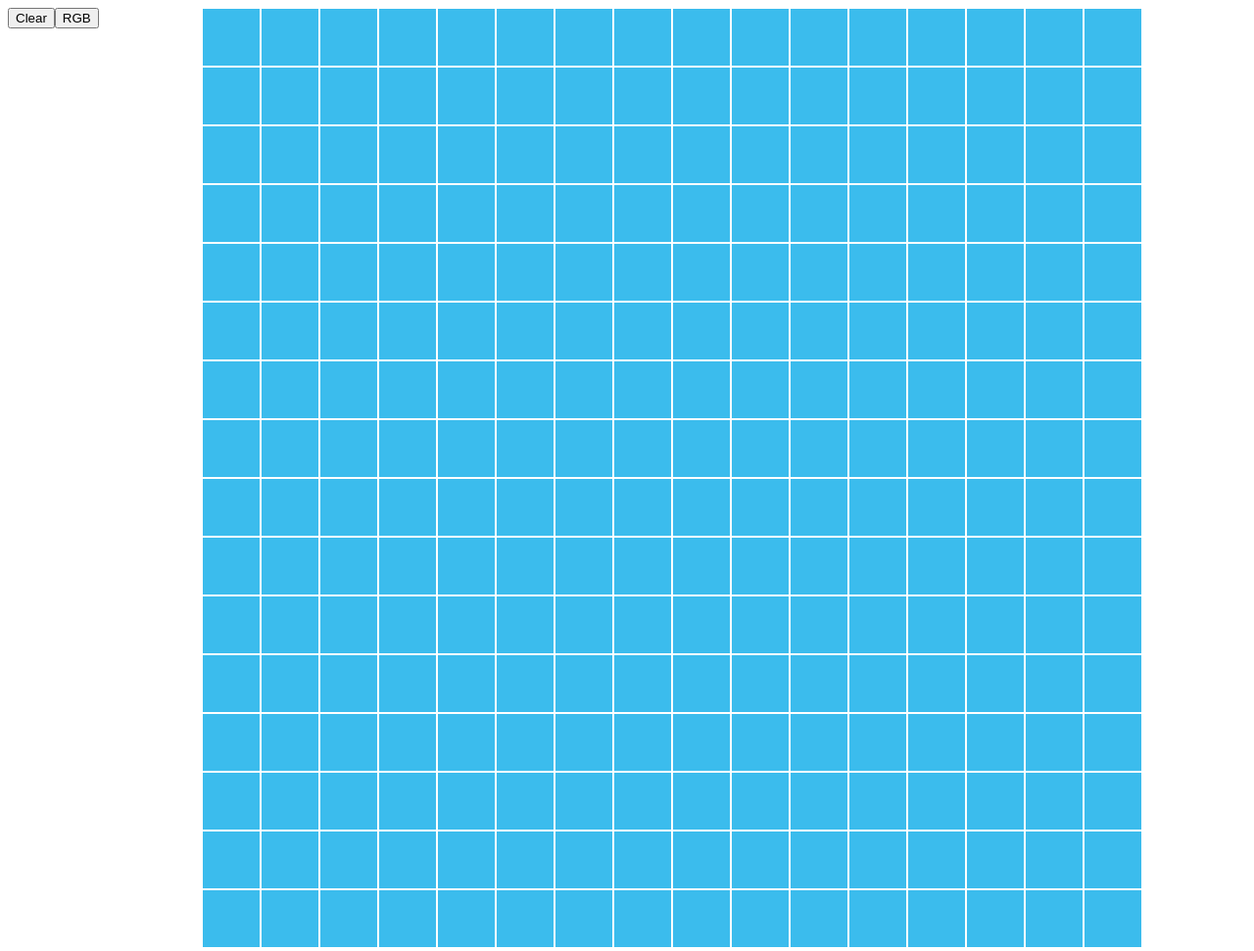
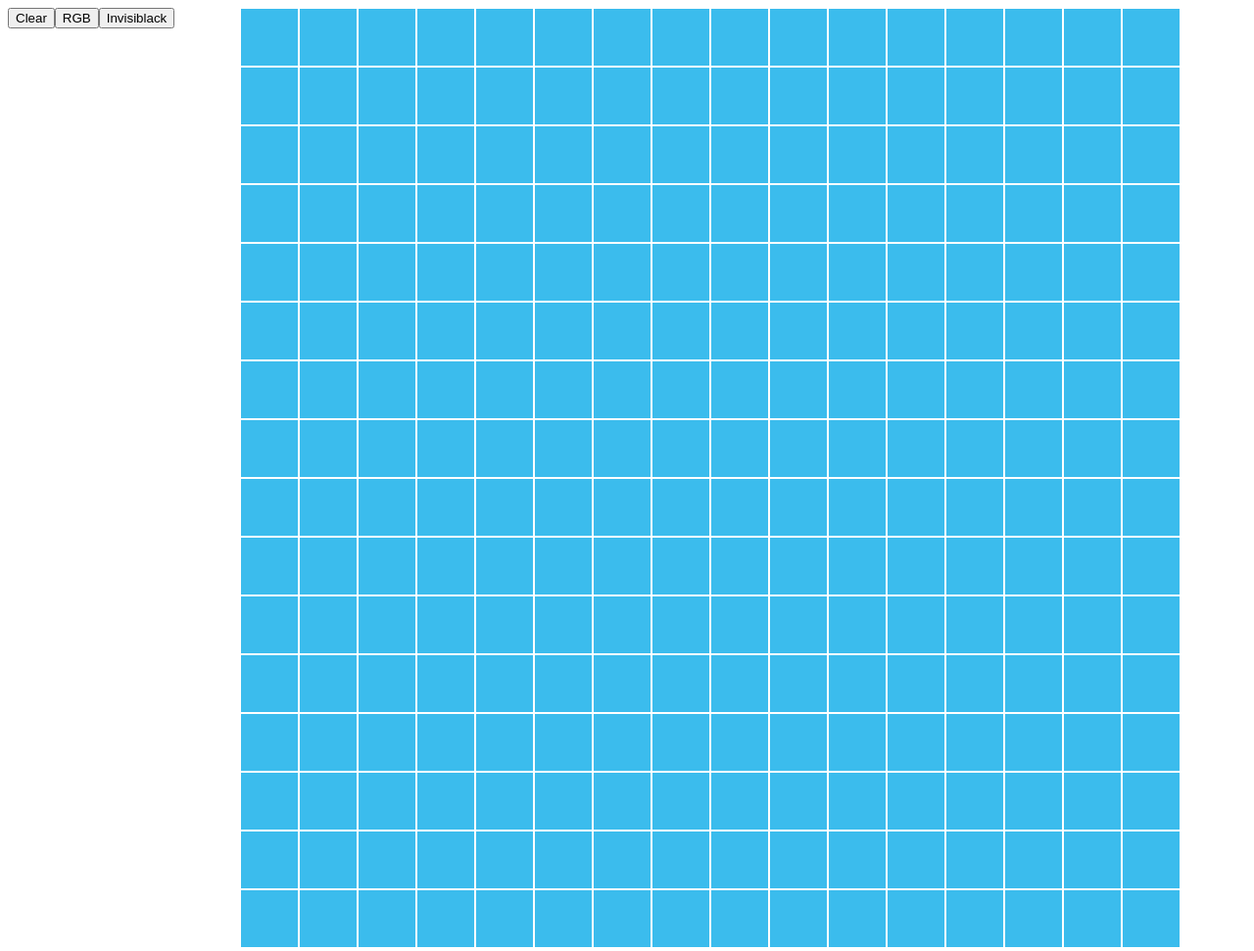
Before and after one commit to jamieevans96/Etch-a-Sketch, a plain HTML site: page EaS.html in a window 1280 px wide. Shown: the whole page at 98% size. Drawn offline with Linux system fonts and the light colour scheme.

Commit message:
ADDED THIRD OPTION

```diff
--- a/EaS.html
+++ b/EaS.html
@@ -4,7 +4,7 @@
 <link rel="stylesheet" href="style.css">
 <button onclick="clearFunc()">Clear</button>
 <button onclick="multiColor()">RGB</button>
-<!-- <button onclick="blackPass()">Invisiblack</button> -->
+<button onclick="blackPass()">Invisiblack</button>
 <div id="content"></div>
 
 <script src="script.js"></script>
--- a/script.js
+++ b/script.js
@@ -54,17 +54,19 @@ function multiColor() {
     }
 }
 
-// function blackPass() {
-//     var c = document.getElementById("content").childElementCount;
+function blackPass() {
+    var c = document.getElementById("content").childElementCount;
 
-//     let x = 90;
 
-//     for (i = 1; i < (c + 1); i++) {
-//         const div = document.querySelector("sqr" + i);
 
-//         document.getElementById('sqr' + i).addEventListener('mouseover', function (e) {
-//             e.target.style.background = 'hsl(0, 0%, ' + x + '%)';
-//             x = x - 10;
-//         });
-//     }
-// }
+    for (i = 1; i < (c + 1); i++) {
+        let x = 90;
+
+        const div = document.querySelector("sqr" + i);
+
+        document.getElementById('sqr' + i).addEventListener('mouseover', function (e) {
+            e.target.style.background = 'hsl(0, 0%, ' + x + '%)';
+            x = x - 10;
+        });
+    }
+}
```
